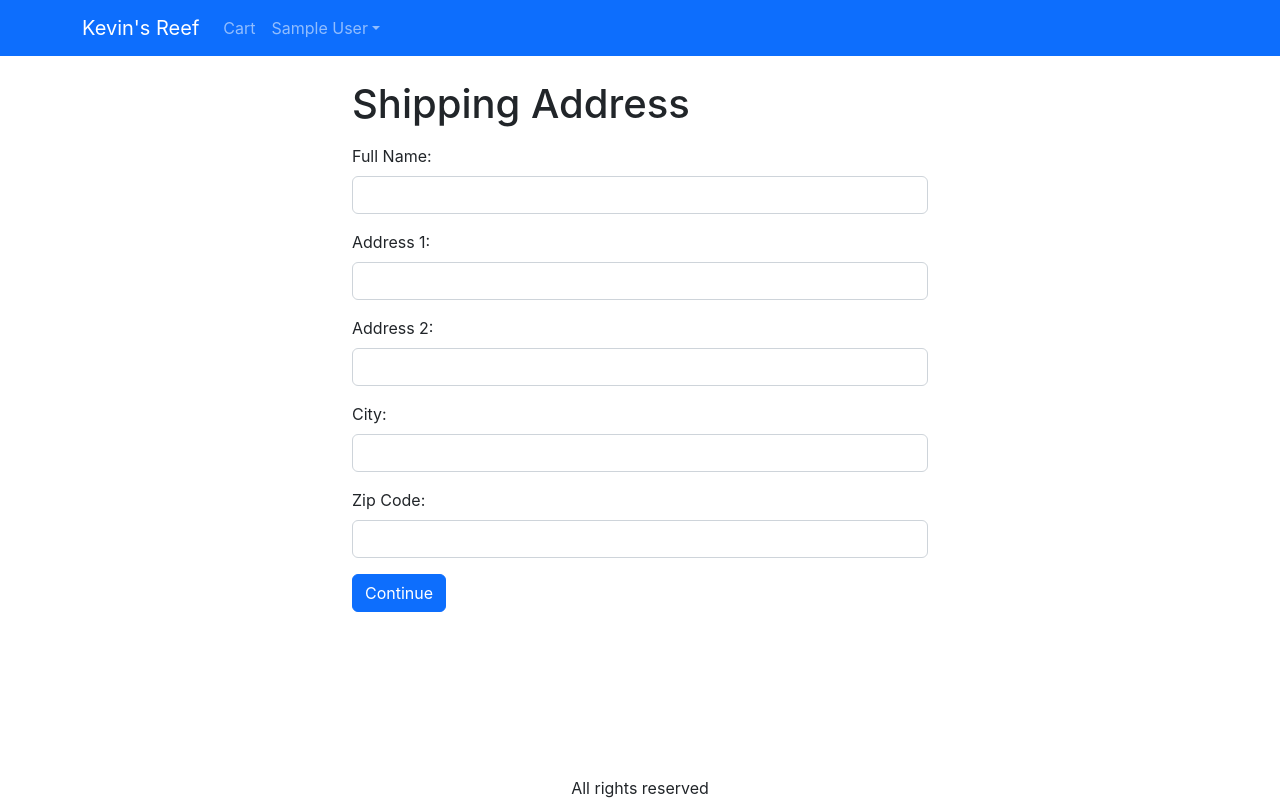
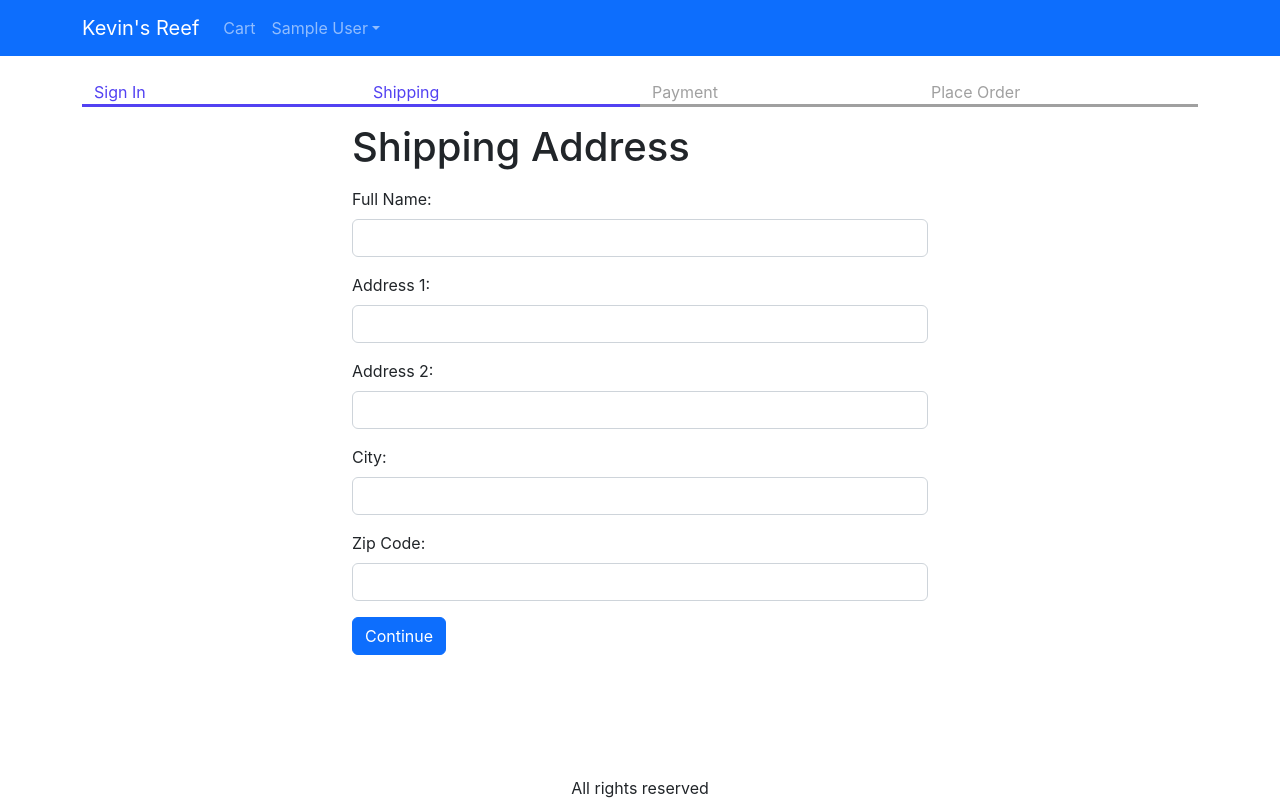
Before and after one commit to Kevin2211/kevins-reef-store, a React (Create React App) app in the folder frontend/: page /shipping in a window 1280 px wide. Built offline with nearby package versions, Linux system fonts and the light colour scheme; sample sign-in values are in the browser's storage; the HTML template or start-up script is replaced by a standard one.

Commit message:
added a checkout progess bar component using props

```diff
--- /dev/null
+++ b/frontend/src/components/CheckoutBar.jsx
@@ -0,0 +1,15 @@
+import React from 'react'
+import { Col, Row } from 'react-bootstrap'
+
+export default function CheckoutBar(props) {
+  return (
+
+    <Row className='checkout-bar'>
+        <Col className={props.step1 ? 'active' : ''}>Sign In</Col>
+        <Col className={props.step2 ? 'active' : ''}>Shipping</Col>
+        <Col className={props.step3 ? 'active' : ''}>Payment</Col>
+        <Col className={props.step4 ? 'active' : ''}>Place Order</Col>
+
+    </Row>
+  )
+}
--- a/frontend/src/index.css
+++ b/frontend/src/index.css
@@ -38,3 +38,13 @@ main{
 .small-container{
   max-width: 600px;
 }
+
+.checkout-bar > div {
+  border-bottom: 0.2rem solid #a0a0a0;
+  color: #a0a0a0;
+}
+
+.checkout-bar > div.active {
+  border-bottom: 0.2rem solid #5241f2;
+  color: #5241f2;
+}
--- a/frontend/src/screens/ShippingAddressScreen.js
+++ b/frontend/src/screens/ShippingAddressScreen.js
@@ -3,6 +3,7 @@ import { Helmet } from 'react-helmet-async'
 import { Button, Form } from 'react-bootstrap'
 import { Store } from '../Store'
 import { useNavigate } from 'react-router-dom'
+import CheckoutBar from '../components/CheckoutBar'
 
 
 export default function ShippingAddressScreen() {
@@ -52,10 +53,11 @@ export default function ShippingAddressScreen() {
   }
 
   return (
-    <div>
+    <div className='container'>
         <Helmet>
             <title>Shipping Address</title>
         </Helmet>
+        <CheckoutBar step1 step2></CheckoutBar>
         <div className='container small-container'>
         <h1 className='my-3'>Shipping Address</h1>
           <Form >
```
